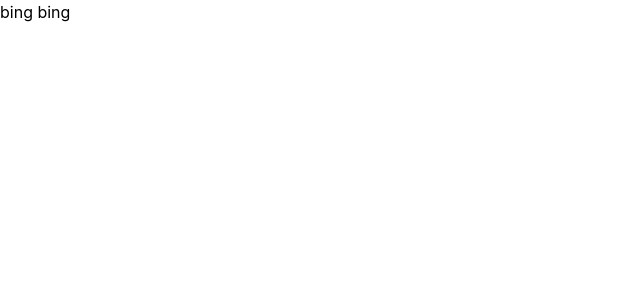
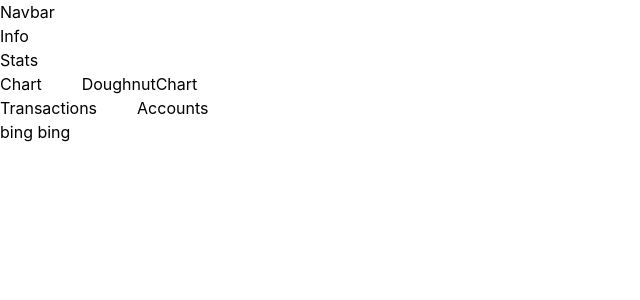
Before and after one commit to ncarr6/expense_tracking_app, a React (Vite) app in the folder frontend/: page / in a window 1280 px wide. Shown: the top 300 px of the page, without its empty margins (0-640 px from the left). Built offline with nearby package versions, Linux system fonts and the light colour scheme.

Commit message:
create cmps

```diff
--- a/frontend/src/App.jsx
+++ b/frontend/src/App.jsx
@@ -1,23 +1,30 @@
+import Accounts from "./components/accounts";
+import Chart from "./components/chart";
+import DoughnutChart from "./components/doughnutChart";
+import Info from "./components/info";
+import Navbar from "./components/navbar";
+import Stats from "./components/stats";
+import Transactions from "./components/transactions";
 
 
 function App() {
   const theme = "light";
   return <main className={theme}>
             <div className="w-full px-6 md:px-20 bg-white dark:bg-slate-900">
-                { /*<Navbar/> */ }
+                <Navbar/>
 
                 <div className="px-0 md:px-5 2xl:px-20">
-                     { /*<Info/> */ }
-                    { /*<Stats/> */ }
+                     { <Info/> }
+                     { <Stats/> }
 
                     <div className="w-full flex flex-col-reverse md:flex-row items-center gap-10">
-                      { /*<chart/> */ }
-                      { /*<another chart/> */ }
+                      { <Chart/> }
+                      { <DoughnutChart/> }
                     </div>
 
                     <div className="flex flex-col-reverse md:flex-row gap-0 md:gap-10 2xl:gap-20">
-                       { /*<transactions/> */ }
-                       { /*<accounts/> */ }
+                       { <Transactions/> }
+                       { <Accounts/> }
                     </div>
                 </div>
             </div>
--- /dev/null
+++ b/frontend/src/components/accounts.jsx
@@ -0,0 +1,9 @@
+function Accounts() {
+
+  return (
+    <div>Accounts</div>
+  )
+
+}
+
+export default Accounts
--- /dev/null
+++ b/frontend/src/components/chart.jsx
@@ -0,0 +1,9 @@
+function Chart() {
+
+  return (
+    <div>Chart</div>
+  )
+
+}
+
+export default Chart
--- /dev/null
+++ b/frontend/src/components/doughnutChart.jsx
@@ -0,0 +1,9 @@
+function DoughnutChart() {
+
+  return (
+    <div>DoughnutChart</div>
+  )
+
+}
+
+export default DoughnutChart
--- /dev/null
+++ b/frontend/src/components/info.jsx
@@ -0,0 +1,9 @@
+function Info() {
+
+  return (
+    <div>Info</div>
+  )
+
+}
+
+export default Info
--- /dev/null
+++ b/frontend/src/components/navbar.jsx
@@ -0,0 +1,11 @@
+
+
+function Navbar() {
+
+  return (
+    <div>Navbar</div>
+  )
+
+}
+
+export default Navbar
--- /dev/null
+++ b/frontend/src/components/stats.jsx
@@ -0,0 +1,9 @@
+function Stats() {
+
+  return (
+    <div>Stats</div>
+  )
+
+}
+
+export default Stats
--- /dev/null
+++ b/frontend/src/components/transactions.jsx
@@ -0,0 +1,9 @@
+function Transactions() {
+
+  return (
+    <div>Transactions</div>
+  )
+
+}
+
+export default Transactions
```
